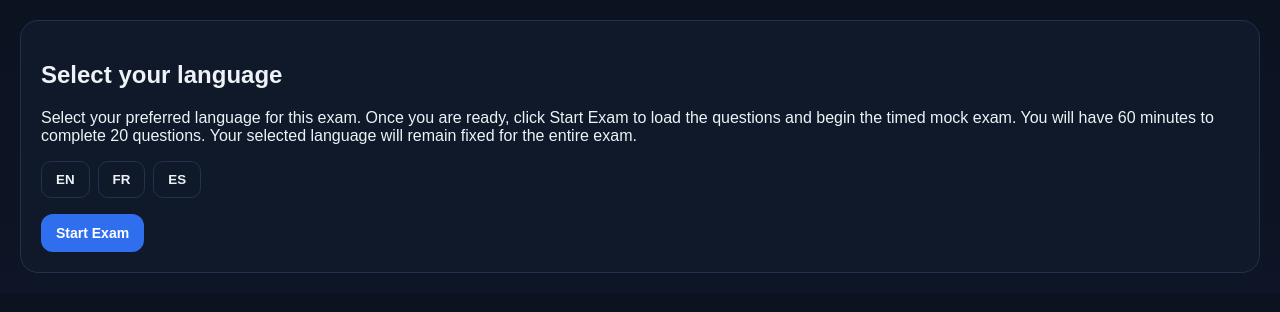
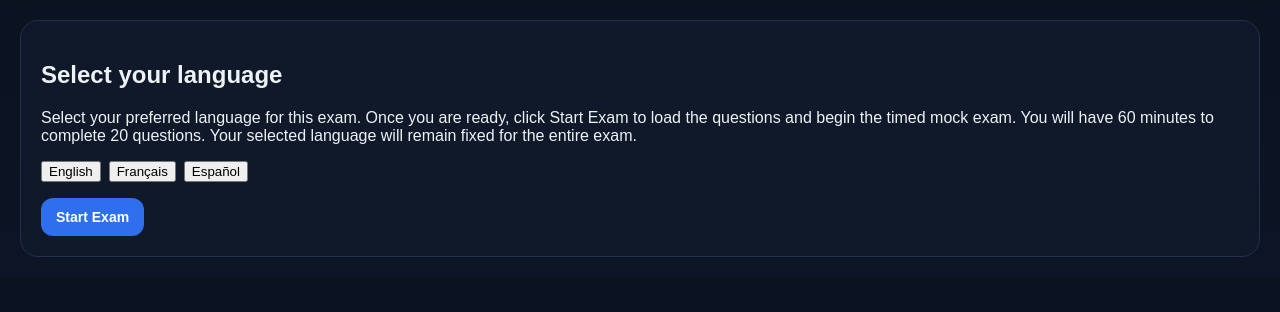
Before and after one commit to jnguegan/Global-Management-Consultancy-Limited, a plain HTML site: page agent-academy/mock-exam.html in a window 1280 px wide. Drawn offline with nearby package versions, Linux system fonts and the light colour scheme.

Commit message:
Update mock-exam.html

```diff
--- a/agent-academy/mock-exam.html
+++ b/agent-academy/mock-exam.html
@@ -530,9 +530,9 @@
   </p>
 
   <div class="lang-switch" id="startLangSwitch">
-    <button type="button" class="lang-btn" data-start-lang="en">EN</button>
-    <button type="button" class="lang-btn" data-start-lang="fr">FR</button>
-    <button type="button" class="lang-btn" data-start-lang="es">ES</button>
+  <button data-start-lang="en">English</button>
+ <button data-start-lang="fr">Français</button>
+ <button data-start-lang="es">Español</button>
   </div>
 
   <div style="margin-top: 16px;">
```
